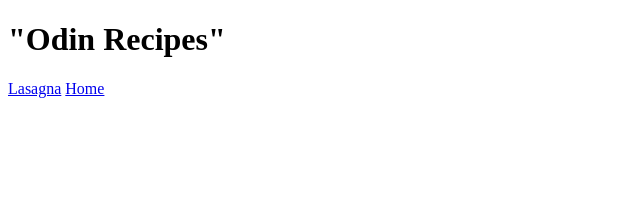
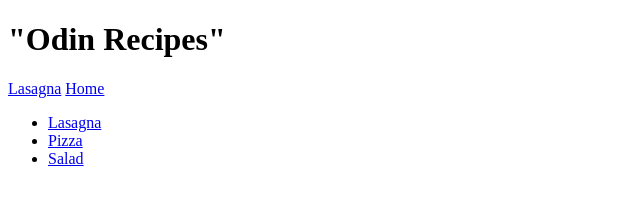
Before and after one commit to DevKelsee/odin-recipes, a plain HTML site: page index.html in a window 1280 px wide. Shown: the whole page, without its empty margins (0-640 px from the left). Drawn offline with Linux system fonts and the light colour scheme.

Commit message:
Build recipe pages

```diff
--- a/index.html
+++ b/index.html
@@ -3,13 +3,17 @@
 <head>
     <meta charset="UTF-8">
     <meta name="viewport" content="width=device-width, initial-scale=1.0">
-    <title>Document</title>
+    <title>Odin Recipes</title>
 </head>
 <body>
     <h1>"Odin Recipes"</h1>
 
     <a href="recipes/lasagna.html">Lasagna</a>
     <a href="../index.html">Home</a>
-
+<ul>
+  <li><a href="recipes/lasagna.html">Lasagna</a></li>
+  <li><a href="recipes/pizza.html">Pizza</a></li>
+  <li><a href="recipes/salad.html">Salad</a></li>
+</ul>
 </body>
 </html>
```
Also changed, not shown: recipes/lasagna.html (+1 -0 lines).
